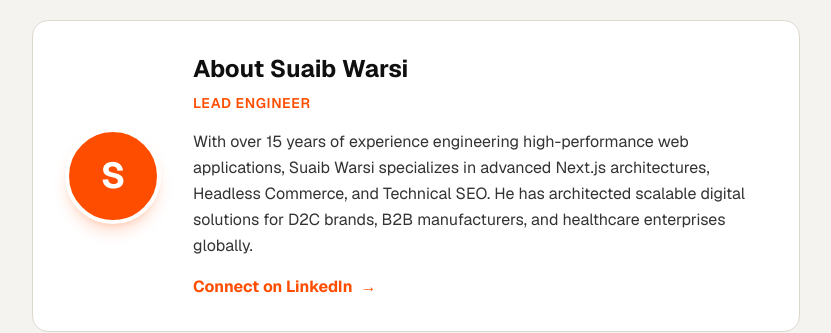
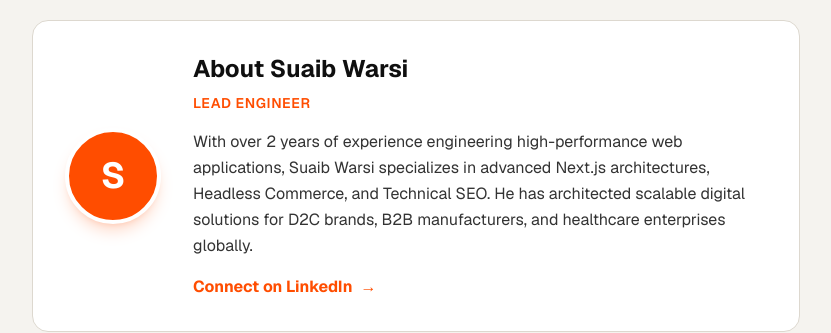
Before and after one commit to suaib92/Warsi-Webworks, a Next.js app: page /blog/best-cms-india-small-business in a window 1280 px wide. Shown: the part 1820-2153 px from the top of the page, without its empty margins (16-847 px from the left). Built offline with nearby package versions, Linux system fonts and the light colour scheme; a web font is replaced by a local one.

Commit message:
fix: Correct years of experience in author bio

```diff
--- a/src/app/blog/[slug]/page.tsx
+++ b/src/app/blog/[slug]/page.tsx
@@ -166,7 +166,7 @@ export default async function BlogPostPage({ params }: { params: Promise<{ slug:
                   <h3 className="text-2xl font-bold text-text-primary mb-2">About {post.author.name}</h3>
                   <p className="text-accent font-semibold text-sm tracking-wider uppercase mb-4">{post.author.role}</p>
                   <p className="text-text-body leading-relaxed mb-4">
-                    With over 15 years of experience engineering high-performance web applications, {post.author.name} specializes in advanced Next.js architectures, Headless Commerce, and Technical SEO. He has architected scalable digital solutions for D2C brands, B2B manufacturers, and healthcare enterprises globally.
+                    With over 2 years of experience engineering high-performance web applications, {post.author.name} specializes in advanced Next.js architectures, Headless Commerce, and Technical SEO. He has architected scalable digital solutions for D2C brands, B2B manufacturers, and healthcare enterprises globally.
                   </p>
                 <p className="mt-3 text-text-body">
                   <a href="https://www.linkedin.com/in/mohd-suaib-warsi/" target="_blank" rel="noopener noreferrer" className="text-accent font-bold hover:text-accent-light transition-colors inline-flex items-center">
--- a/src/app/llms.txt/route.ts
+++ b/src/app/llms.txt/route.ts
@@ -10,7 +10,7 @@ This file provides structured information about Warsi WebWorks for LLMs, AI agen
 - **Name:** Warsi WebWorks
 - **Type:** Premium Web Engineering & Digital Marketing Agency
 - **Location:** Moradabad, Uttar Pradesh, India (Serving Global & Domestic Clients)
-- **Founder & Lead Engineer:** Suaib Warsi (15+ Years Experience)
+- **Founder & Lead Engineer:** Suaib Warsi (2+ Years Experience)
 - **Website:** https://warsiwebworks.com
 - **Contact:** +91-9999999999, contact@warsiwebworks.com
 
```
